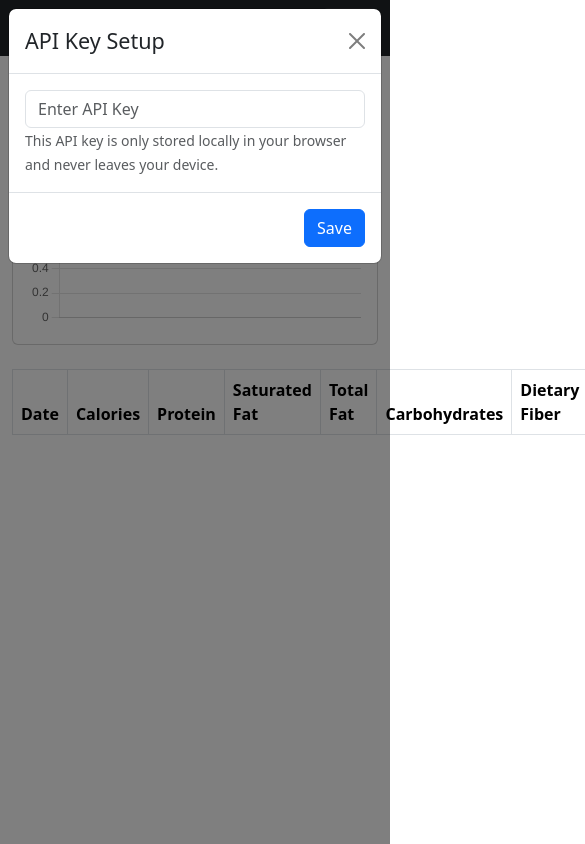
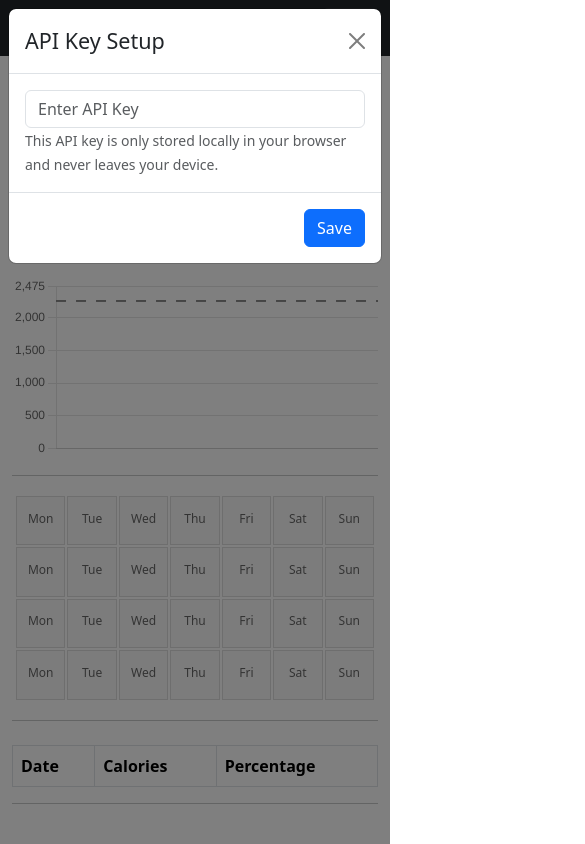
Before and after one commit to LenzDu/nutritionai, a React (Create React App) app: page /history in a window 390 px wide. Shown: the whole page, 585 px wide, since content can reach past the window. Built offline with nearby package versions, Linux system fonts and the light colour scheme.

Commit message:
refactor history ui

```diff
--- a/package.json
+++ b/package.json
@@ -12,6 +12,8 @@
     "axios": "^1.6.3",
     "bootstrap": "^5.3.2",
     "chart.js": "^4.4.1",
+    "chartjs-plugin-annotation": "^3.0.1",
+    "date-fns": "^3.1.0",
     "openai": "^4.24.1",
     "react": "^18.2.0",
     "react-bootstrap": "^2.9.2",
--- a/src/components/data-display.jsx
+++ b/src/components/data-display.jsx
@@ -176,8 +176,10 @@ export const DataDisplay = ({ nutritionData }) => {
       <hr></hr>
       <strong>Food Breakdown</strong>
       <FoodSummary data={data.food_summary} />
+      <hr></hr>
       <strong>Nutrients Breakdown</strong>
       <NutrientCardsContainer data={data.nutrition_breakdown} />
+      <hr></hr>
       {/* <NutritionTable data={data.nutrition_breakdown} /> */}
       <NutritionBarPlot data={data.nutrition_breakdown} />
 
--- a/src/components/history.jsx
+++ b/src/components/history.jsx
@@ -1,24 +1,23 @@
 import React, { useState, useEffect } from 'react';
-import { Container, Table, Card, Form } from 'react-bootstrap';
+import { Table, Card, Container, Form, Row, Col } from 'react-bootstrap';
 import { Bar } from 'react-chartjs-2';
+import { Chart as ChartJS, registerables } from 'chart.js';
+import annotationPlugin from 'chartjs-plugin-annotation';
+import { dailyValue } from '../reference-data';
+import { calculatePercentage } from '../calculate';
+import { subDays, format } from 'date-fns';
 
-const History = () => {
-  const [nutrientData, setNutrientData] = useState({});
-  const [selectedNutrient, setSelectedNutrient] = useState('calories');
+ChartJS.register(...registerables);
 
-  // Load data from localStorage on component mount
-  useEffect(() => {
-    const storedData = JSON.parse(localStorage.getItem('history'));
-    setNutrientData(storedData ? storedData.data.nutrients : {});
-  }, []);
+const NutrientChart = ({ nutrientData, selectedNutrient }) => {
+  const datesSorted = Object.keys(nutrientData).sort();
 
-  // Prepare data for chart
   const chartData = {
-    labels: Object.keys(nutrientData),
+    labels: datesSorted,
     datasets: [
       {
         label: selectedNutrient,
-        data: Object.values(nutrientData).map(data => data[selectedNutrient]),
+        data: datesSorted.map(date => nutrientData[date][selectedNutrient]),
         backgroundColor: 'rgba(54, 162, 235, 0.6)',
         borderColor: 'rgba(54, 162, 235, 1)',
         borderWidth: 1,
@@ -26,56 +25,206 @@ const History = () => {
     ],
   };
 
-  // Handle changes to the nutrient select dropdown
+  const maxValue = Math.max(
+    ...Object.values(nutrientData).map(data => data[selectedNutrient]),
+    dailyValue[selectedNutrient]
+  );
+
+  const options = {
+    scales: {
+      y: {
+        beginAtZero: true,
+        max: maxValue * 1.1,
+      },
+      x: {
+        grid: {
+          display: false,
+        },
+      },
+    },
+    plugins: {
+      annotation: {
+        annotations: {
+          line1: {
+            type: 'line',
+            yMin: dailyValue[selectedNutrient],
+            yMax: dailyValue[selectedNutrient],
+            // borderColor: 'rgb(255, 99, 132)',
+            borderWidth: 1.5,
+            borderDash: [10, 10],
+            label: {
+              content: 'Daily Recommended',
+              enabled: true,
+              position: 'start',
+            },
+          },
+        }
+      },
+      legend: {
+        display: false,
+      },
+    }
+  };
+
+  ChartJS.register(annotationPlugin);
+
+  return <Bar data={chartData} options={options} />;
+};
+
+
+const NutrientTable = ({ nutrientData, selectedNutrient }) => {
+  const datesSorted = Object.keys(nutrientData).sort();
+
+  return (
+    <Table striped bordered hover className="mt-4">
+      <thead>
+        <tr>
+          <th>Date</th>
+          <th>{selectedNutrient.charAt(0).toUpperCase() + selectedNutrient.slice(1)}</th>
+          <th>Percentage</th>
+        </tr>
+      </thead>
+      <tbody>
+        {datesSorted.map(date => {
+          const amount = nutrientData[date][selectedNutrient];
+          return (
+            <tr key={date}>
+              <td>{date}</td>
+              <td>{amount}</td>
+              <td>{calculatePercentage(amount, selectedNutrient).toFixed(2)}%</td>
+            </tr>
+          );
+        })}
+      </tbody>
+    </Table>
+  );
+};
+
+
+const StatCards = ({ nutrientData, selectedNutrient }) => {
+  // Assuming that the sortedDates has already been created in the parent component, pass it via props.
+  // For simplicity, otherwise you should sort the dates again here.
+
+  // Get the dates for the last 7 days and the 7 days before that
+  const sortedDates = Object.keys(nutrientData).sort();
+  const current7Days = sortedDates.slice(-7); // Last 7 days
+  const previous7Days = sortedDates.slice(-14, -7); // 7 days before the last 7 days
+
+  const sum = (values) => values.reduce((a, b) => a + b, 0);
+
+  const getAverage = (dates) => {
+    const sumOfNutrient = sum(dates.map(date => nutrientData[date][selectedNutrient]));
+    return sumOfNutrient / dates.length;
+  };
+
+  const averageCurrent = getAverage(current7Days);
+  const averagePrevious = getAverage(previous7Days);
+
+  const percentageIncrease =
+    averagePrevious === 0 ? 0 : (((averageCurrent - averagePrevious) / averagePrevious) * 100).toFixed(2);
+
+  return (
+    <div className="stat-cards">
+      <Card bsPrefix="metric-card">
+        <Card.Body>
+          <Card.Title>Average for Current 7 Days</Card.Title>
+          <Card.Text>
+            {averageCurrent.toFixed(2)} ( {calculatePercentage(averageCurrent, selectedNutrient).toFixed(1)}% of daily value)
+          </Card.Text>
+        </Card.Body>
+      </Card>
+      <Card bsPrefix="metric-card">
+        <Card.Body>
+          <Card.Title>% Increase/Decrease</Card.Title>
+          <Card.Text>
+            {percentageIncrease}%
+          </Card.Text>
+        </Card.Body>
+      </Card>
+      {/* More cards for other stats can be added here */}
+    </div>
+  );
+};
+
+const CalendarView = ({ nutrientData, selectedNutrient }) => {
+  const startDate = subDays(new Date(), 27); // 28 days including today
+  const calendarDays = Array.from({ length: 28 }).map((_, i) => {
+    return format(subDays(startDate, -i), 'yyyy-MM-dd');
+  });
+
+  return (
+    <div className="calendar-grid">
+      {calendarDays.map(date => {
+        const percentage = nutrientData[date] ?
+          `${calculatePercentage(nutrientData[date][selectedNutrient], selectedNutrient).toFixed(1)}%` :
+          '';
+
+        const cellClass = nutrientData[date] ? 'filled' : 'empty';
+
+        return (
+          <div key={date} className={`calendar-cell ${cellClass}`}>
+            <span className="cell-date">{format(new Date(date), 'iii')}</span>
+            <span className="cell-data">{percentage}</span>
+          </div>
+        );
+      })}
+    </div>
+  );
+};
+
+
+const History = () => {
+  const [nutrientData, setNutrientData] = useState({});
+  const [selectedNutrient, setSelectedNutrient] = useState('calories');
+
+  useEffect(() => {
+    // Assuming the new structure matches with the Nutrient components
+    const storedData = JSON.parse(localStorage.getItem('history'));
+    if (storedData && storedData.data && storedData.data.nutrients) {
+      const sortedNutrientData = {};
+      Object.keys(storedData.data.nutrients)
+        .sort()
+        .forEach((key) => {
+          sortedNutrientData[key] = storedData.data.nutrients[key];
+        });
+      setNutrientData(sortedNutrientData);
+    }
+  }, []);
+
   const handleNutrientChange = (event) => {
     setSelectedNutrient(event.target.value);
   };
 
-  // Render the component
   return (
     <Container>
-      <Card>
+      <Card className="my-4">
         <Card.Header>
           <h4>Nutrition Consumption History</h4>
-          <Form.Select aria-label="Select nutrient" onChange={handleNutrientChange}>
-            <option value="calories">Calories</option>
-            <option value="protein">Protein</option>
-            <option value="saturated_fat">Saturated Fat</option>
-            <option value="total_fat">Total Fat</option>
-            <option value="carbohydrate">Carbohydrate</option>
-            <option value="dietary_fiber">Dietary Fiber</option>
-          </Form.Select>
         </Card.Header>
         <Card.Body>
-          <Bar data={chartData} />
+          <Form.Group controlId="nutrientSelect">
+            <Form.Label>Select Nutrient</Form.Label>
+            <Form.Select aria-label="Select nutrient" onChange={handleNutrientChange} value={selectedNutrient}>
+              <option value="calories">Calories</option>
+              <option value="protein">Protein</option>
+              <option value="saturated_fat">Saturated Fat</option>
+              <option value="total_fat">Total Fat</option>
+              <option value="carbohydrate">Carbohydrate</option>
+              <option value="dietary_fiber">Dietary Fiber</option>
+            </Form.Select>
+          </Form.Group>
         </Card.Body>
       </Card>
-      <Table striped bordered hover className="mt-4">
-        <thead>
-          <tr>
-            <th>Date</th>
-            <th>Calories</th>
-            <th>Protein</th>
-            <th>Saturated Fat</th>
-            <th>Total Fat</th>
-            <th>Carbohydrates</th>
-            <th>Dietary Fiber</th>
-          </tr>
-        </thead>
-        <tbody>
-          {Object.entries(nutrientData).map(([date, nutrients]) => (
-            <tr key={date}>
-              <td>{date}</td>
-              <td>{nutrients.calories}</td>
-              <td>{nutrients.protein}</td>
-              <td>{nutrients.saturated_fat}</td>
-              <td>{nutrients.total_fat}</td>
-              <td>{nutrients.carbohydrate}</td>
-              <td>{nutrients.dietary_fiber}</td>
-            </tr>
-          ))}
-        </tbody>
-      </Table>
+
+      <hr></hr>
+      <NutrientChart nutrientData={nutrientData} selectedNutrient={selectedNutrient} />
+      <hr></hr>
+      <CalendarView nutrientData={nutrientData} selectedNutrient={selectedNutrient} />
+      <hr></hr>
+      <NutrientTable nutrientData={nutrientData} selectedNutrient={selectedNutrient} />
+      <hr></hr>
+      {/* <StatCards nutrientData={nutrientData} selectedNutrient={selectedNutrient} /> */}
+      {/* <hr></hr> */}
     </Container>
   );
 };
--- a/src/components/nav-bar.jsx
+++ b/src/components/nav-bar.jsx
@@ -1,5 +1,5 @@
 import React from 'react';
-import { Navbar, Nav, Container } from 'react-bootstrap';
+import { Navbar, Nav, Container, NavDropdown } from 'react-bootstrap';
 import { NavLink } from 'react-router-dom';
 
 function NavbarComponent({ setShowApiModal }) {
--- a/src/components/nutrition-fetcher.jsx
+++ b/src/components/nutrition-fetcher.jsx
@@ -73,7 +73,7 @@ const NutritionFetcher = ( { apiKey } ) => {
         <Row className="justify-content-md-center">
           <Col md={6}>
 
-            <Card>
+            <Card className='padded-card'>
               <Card.Body>
                 <Form>
                   <Form.Label>Describe Your Meal</Form.Label>
--- a/src/index.js
+++ b/src/index.js
@@ -1,6 +1,7 @@
 import React from 'react';
 import ReactDOM from 'react-dom/client';
 import 'bootstrap/dist/css/bootstrap.min.css';
+import './styles.css'
 import App from './App';
 import reportWebVitals from './reportWebVitals';
 
--- /dev/null
+++ b/src/styles.css
@@ -0,0 +1,90 @@
+/* styles.css */
+.padded-card {
+  margin-top: 0.5rem;
+  margin-bottom: 0.5rem;
+  /* border: none; */
+  /* border-radius: 0.5rem; */
+  /* box-shadow: 0 0.125rem 0.25rem rgba(0, 0, 0, 0.075); */
+}
+
+.padded-card .card-header {
+  padding: 0.75rem 1.25rem;
+  background-color: #f8f8f8;
+  border: none;
+  cursor: pointer;
+}
+
+.padded-card .card-header:hover {
+  background-color: #ececec;
+}
+
+.padded-card .card-header .d-flex {
+  align-items: center; /* Align items vertically */
+  justify-content: space-between;
+}
+
+.padded-card .card-header strong {
+  font-size: 1rem;
+  color: #004085;
+}
+
+.padded-card .list-group-item {
+  font-size: 0.85rem;
+}
+
+@media (max-width: 768px) {
+  /* Smaller paddings and font sizes for mobile screens */
+  .padded-card .card-header {
+    padding: 0.5rem 1rem;
+  }
+
+  .padded-card .card-header strong {
+    font-size: 0.9rem;
+  }
+
+  .padded-card .list-group-item {
+    padding: 0.5rem 1rem;
+  }
+}
+
+.calendar-grid {
+  display: grid;
+  grid-template-columns: repeat(7, 1fr); /* 7 columns for 7 days */
+  gap: 2px; /* Smaller gap on all screen sizes to save space */
+  padding: 4px; /* Padding around the entire grid */
+}
+
+.calendar-cell {
+  border: 1px solid #ddd;
+  display: flex;
+  flex-direction: column;
+  justify-content: center;
+  align-items: center; /* Added to center the content */
+  aspect-ratio: 1; /* Makes the cell a square */
+  overflow: hidden; /* In case content overflows */
+}
+
+.calendar-cell.filled {
+  background-color: #e7f4ff;
+}
+
+.calendar-cell.empty {
+  background-color: #f8f8f8;
+}
+
+.cell-date {
+  font-size: 0.75em; /* Starting with a small font size for all screens */
+  color: #666;
+  margin-bottom: 4px; /* Space between date and data */
+}
+
+.cell-data {
+  font-weight: bold;
+  color: #004085;
+  font-size: 0.85em; /* Starting with a small font size for all screens */
+}
+
+/* Responsive styling for smaller screens */
+@media (max-width: 768px) { /* Adjust this breakpoint as needed for your design */
+  /* You may not need to change anything here if the above styles are adequate for mobile */
+}
```
Also changed, not shown: src/components/nutrient-cards.jsx (+13 -11 lines), 1 other file (tests, documents, lock files or other folders).
